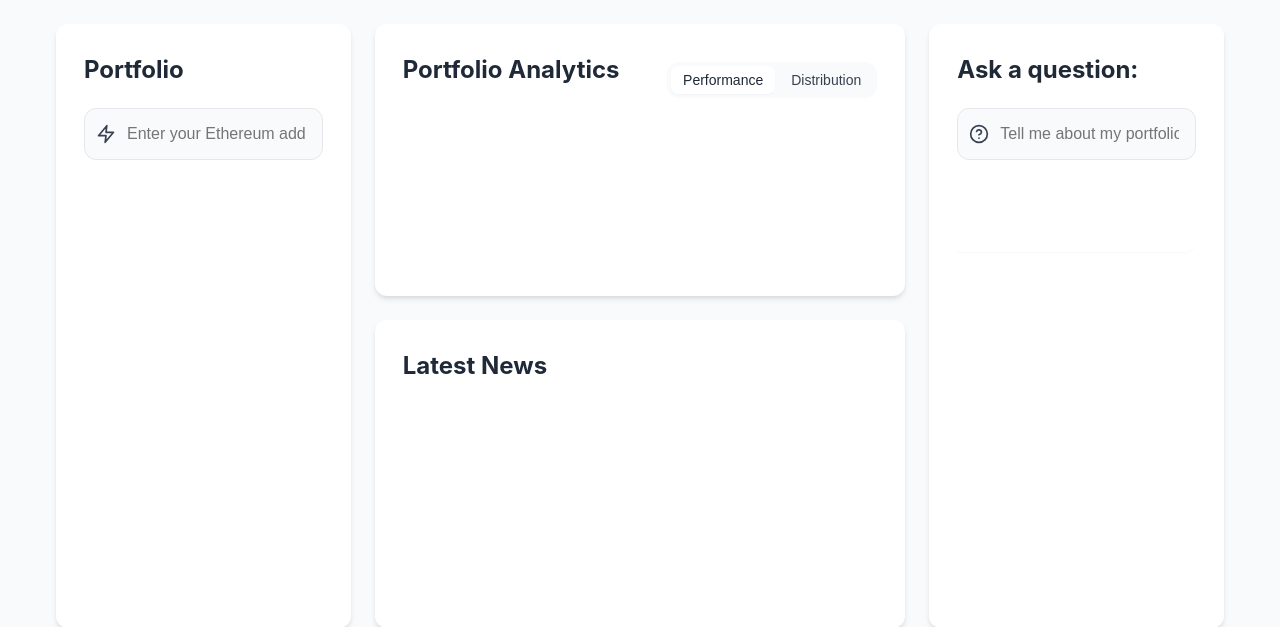
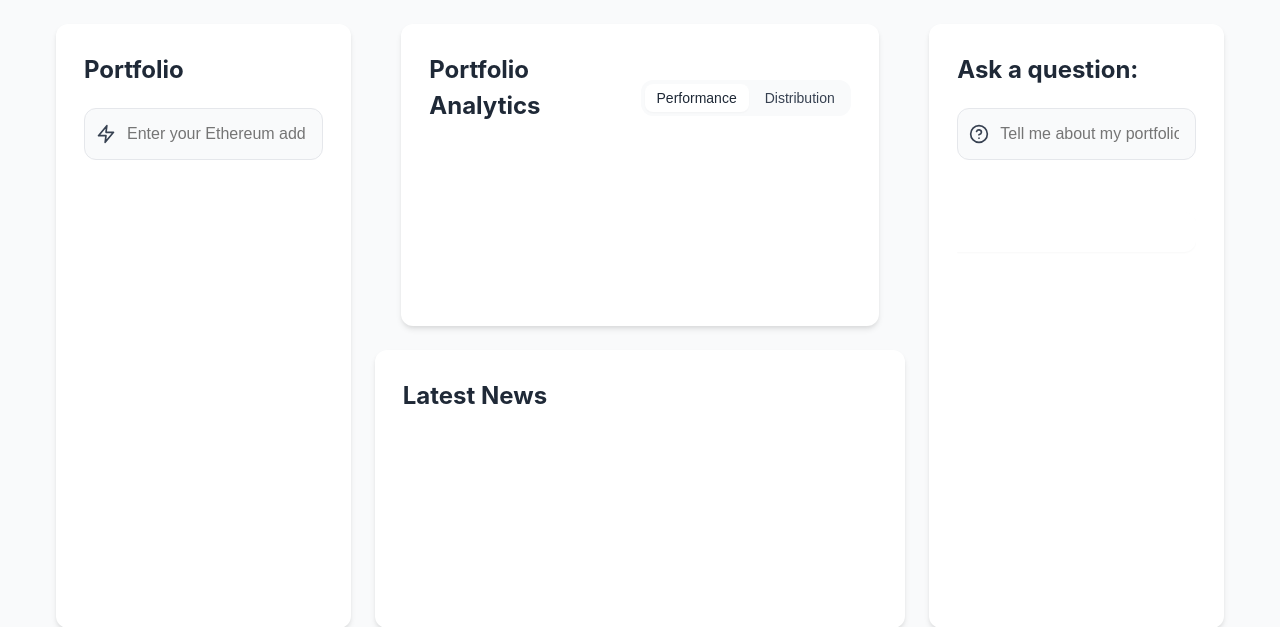
Before and after one commit to dorianturner/encode25, a Flask app: page / in a window 1280 px wide. Shown: the part 148-775 px from the top of the page. Run offline with Flask 3, Linux system fonts and the light colour scheme; data that the repository does not hold is empty; some libraries are stand-ins or nearby versions.

Commit message:
chart overflow fixed

```diff
--- a/app/static/app.js
+++ b/app/static/app.js
@@ -2,6 +2,25 @@ let myChart = null;
 let pieChart = null;
 
 document.addEventListener('DOMContentLoaded', function() {
+
+    // Function to adjust chart container dimensions dynamically
+    function adjustChartContainer() {
+        const graphSection = document.querySelector('.graph-section');
+        const performanceChart = document.querySelector('.performance-chart');
+        const distributionChart = document.querySelector('.distribution-chart');
+
+        if (graphSection) {
+            const graphHeight = graphSection.clientHeight;
+            if (performanceChart) performanceChart.style.height = `${graphHeight*0.7}px`;
+            if (distributionChart) distributionChart.style.height = `${graphHeight*0.7}px`;
+        }
+    }
+
+    // Call adjustChartContainer on DOMContentLoaded
+    adjustChartContainer();
+
+
+
     // Adjust portfolio height dynamically based on content
     function adjustPortfolioHeight() {
         const getElementHeight = (selector) =>
@@ -436,14 +455,15 @@ document.addEventListener('DOMContentLoaded', function() {
                             }
                         }
                     },
-                    title: {
-                        display: true,
-                        text: 'Token Distribution',
-                        color: getComputedStyle(document.documentElement).getPropertyValue('--text-color'),
-                        font: {
-                            size: 16
-                        }
-                    }
+                    // title: {
+                    //     align: 'center',
+                    //     display: true,
+                    //     text: 'Token Distribution',
+                    //     color: getComputedStyle(document.documentElement).getPropertyValue('--text-color'),
+                    //     font: {
+                    //         size: 16
+                    //     }
+                    // }
                 },
                 cutout: '60%'
             }
@@ -564,6 +584,10 @@ document.addEventListener('DOMContentLoaded', function() {
         }
     });
 
+
+    window.addEventListener('resize', adjustChartContainer);
+    document.addEventListener('DOMContentLoaded', adjustChartContainer);
+
     // Add event listener for window resize to adjust heights
     window.addEventListener('resize', adjustPortfolioHeight);
 
--- a/app/static/style.css
+++ b/app/static/style.css
@@ -139,8 +139,9 @@ h1 {
 
 .graph-section {
     flex: 0 0 auto;
-    height: 45%; /* Takes approximately half the middle column */
-    /* overflow: hidden; */
+    height: 100%; /* Takes approximately half the middle column */
+
+    overflow: hidden;
 }
 
 .news-section {
@@ -459,7 +460,11 @@ input[type="text"]:focus {
 
 /* Chart containers */
 .chart-placeholder {
+    height: 100%;
     width: 100%;
+    display:flex;
+    justify-content: center;
+    align-items: centers;
     height: calc(100% - 40px);
     position: relative;
     display: none;
--- a/app/templates/index.html
+++ b/app/templates/index.html
@@ -53,7 +53,7 @@
             <!-- Middle column (split into two rows) -->
             <div class="middle-column">
                 <!-- Graph placeholder (Top middle) -->
-                <div class="card graph-section">
+                <div class="card graph-section" style="width: 90%; height: 50%; max-width: 2000px; max-height: 1400px; margin: 0 auto;">
                     <div class="graph-header">
                         <h2>Portfolio Analytics</h2>
                         <div class="graph-tabs">
@@ -61,7 +61,7 @@
                             <button class="graph-tab" data-tab="distribution">Distribution</button>
                         </div>
                     </div>
-                    <div class="graph-content">
+                    <div class="graph-content" >
                         <div class="chart-placeholder performance-chart active">
                             <canvas id="myChart"></canvas>
                         </div>
```
